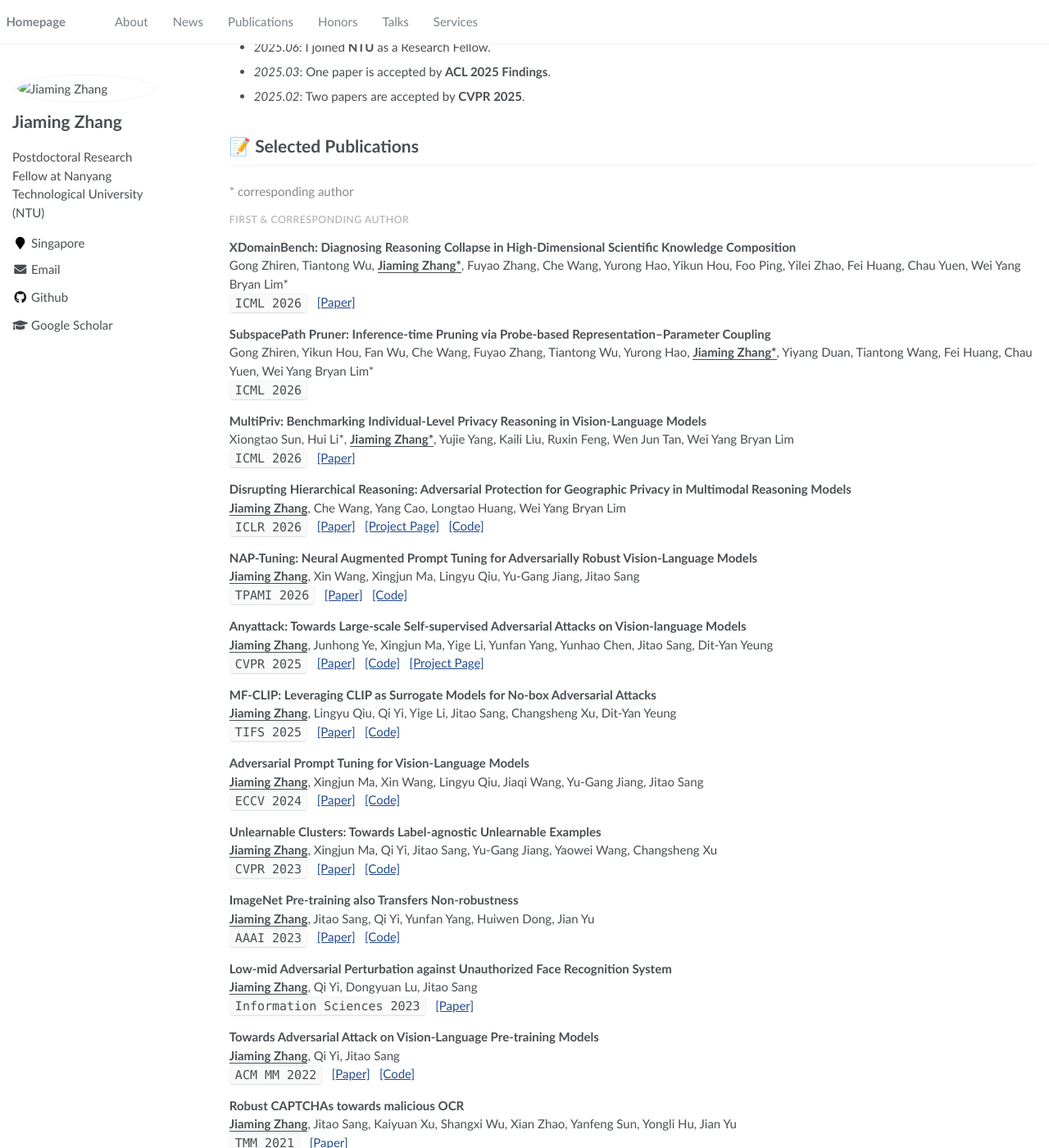
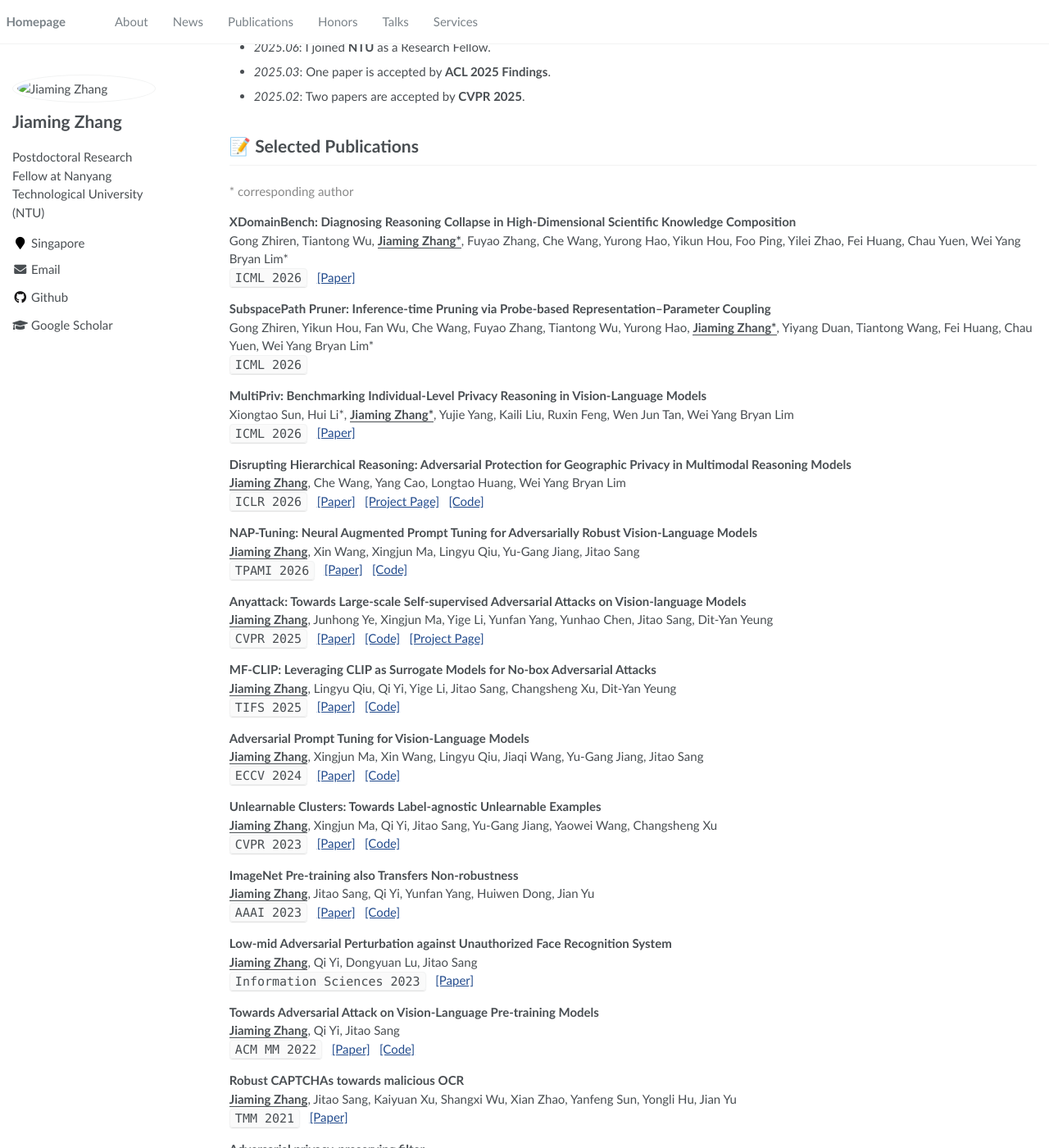
Before and after one commit to jiamingzhang94/jiamingzhang94.github.io, a Jekyll site: the page built from _pages/about.md, in a window 1280 px wide and 1400 px high, scrolled down 637 px. Shown: the whole window at 82% size. Built offline with Jekyll 4.4.1, drawn with Linux system fonts in a browser that asks for light colours.

Commit message:
Remove section labels, keep only gray hr divider

```diff
--- a/_pages/about.md
+++ b/_pages/about.md
@@ -50,7 +50,7 @@
 <small style="color: #888;">* corresponding author</small>
 <div style="margin-bottom: 15px;"></div>
 
-<p style="color: #aaa; font-size: 0.82em; margin: 0 0 12px 0; letter-spacing: 0.04em;">FIRST &amp; CORRESPONDING AUTHOR</p>
+
 
 **XDomainBench: Diagnosing Reasoning Collapse in High-Dimensional Scientific Knowledge Composition**
 <br> Gong Zhiren, Tiantong Wu, <u><strong>Jiaming Zhang*</strong></u>, Fuyao Zhang, Che Wang, Yurong Hao, Yikun Hou, Foo Ping, Yilei Zhao, Fei Huang, Chau Yuen, Wei Yang Bryan Lim*
@@ -135,7 +135,6 @@
 <br> ``ACM MM 2020`` &nbsp; <a href="https://arxiv.org/abs/2007.12861">[Paper]</a> &nbsp; <a href="https://github.com/adversarial-for-goodness/APF">[Code]</a>
 
 <hr style="border: none; border-top: 1px solid #e0e0e0; margin: 28px 0 20px 0;">
-<p style="color: #aaa; font-size: 0.82em; margin: 0 0 12px 0; letter-spacing: 0.04em;">CO-AUTHOR</p>
 
 **VENOMREC: Cross-Modal Interactive Poisoning for Targeted Promotion in Multimodal LLM Recommender Systems**
 <br> Guowei Guan, Yurong Hao, <u><strong>Jiaming Zhang</strong></u>, Tiantong Wu, Fuyao Zhang, Tianxiang Chen, Longtao Huang, Cyril Leung, Wei Yang Bryan Lim
```
